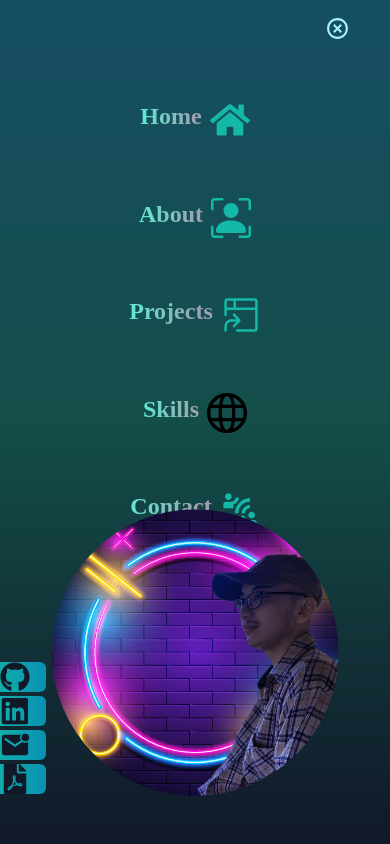
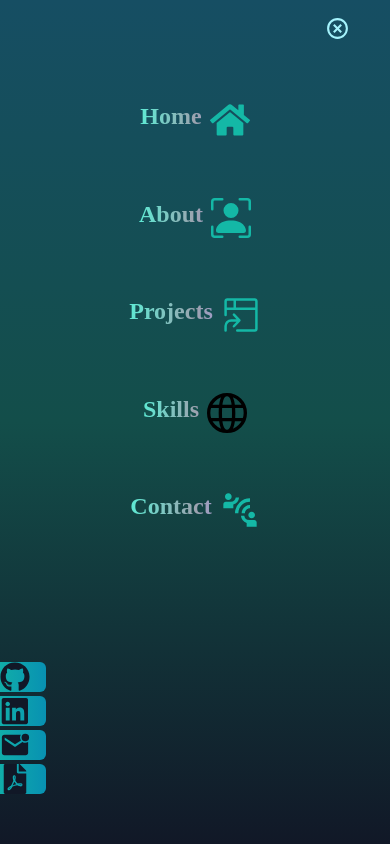
Before and after one commit to AungThuKha20/PortfolioWithReactJS, a React (Vite) app: page / in a window 390 px wide. Both pictures are taken after a click on the element 337 px from the left and 34 px from the top of the page. Shown: the top 844 px of the page. Built offline with nearby package versions, Linux system fonts and the light colour scheme; a web font is replaced by a local one.

Commit message:
update ....

```diff
--- a/src/Components/Navbar.jsx
+++ b/src/Components/Navbar.jsx
@@ -111,7 +111,7 @@ const Navbar = () => {
         {menu ? <RiCloseCircleLine /> : <BsMenuButtonWideFill />}
       </div>
       {menu && (
-        <div className="  absolute top-0 left-0 bg-gradient-to-b   from-cyan-900 via-teal-900 to-gray-900 w-full h-screen  pt-20 ">
+        <div className="  absolute top-0 left-0 bg-gradient-to-b z-20   from-cyan-900 via-teal-900 to-gray-900 w-full h-screen  pt-20 ">
           <ul className="  flex flex-col items-center  justify-center align-middle  ">
             {links.map((link) => {
               return (
```
